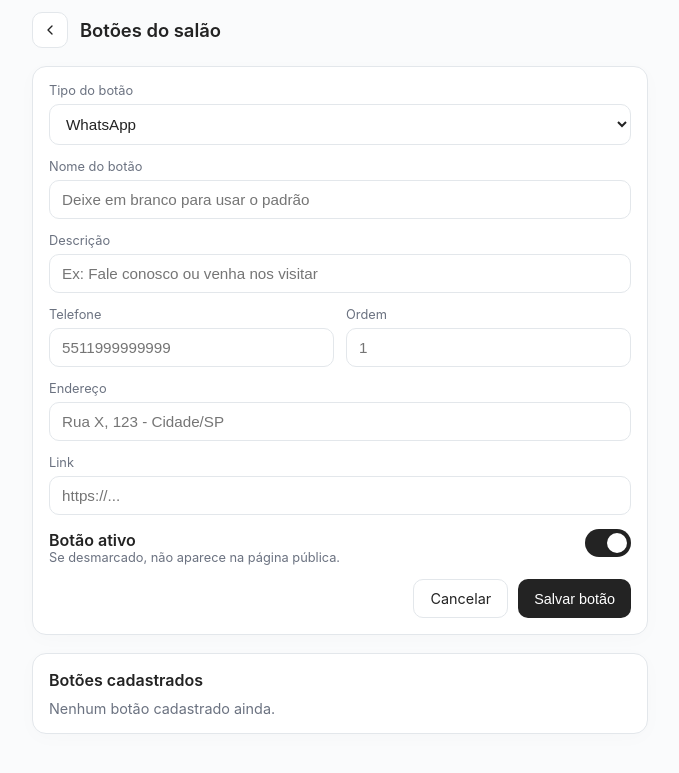
After one commit to Marcos-hub-book/booking_system, a Flask app: template app/templates/dashboard_botoes.html in a window 1280 px wide. The commit adds this page. Shown: the top 773 px of the page, without its empty margins (300-979 px from the left). Run offline with Flask 3, Linux system fonts and the light colour scheme; the template is opened without the code that fills it, so the values that code supplies are empty.

Commit message:
feat: add salon buttons

```diff
--- a/app/__init__.py
+++ b/app/__init__.py
@@ -36,6 +36,8 @@ def create_app():
     app.config['SQLALCHEMY_DATABASE_URI'] = db_url
     db.init_app(app)
     login_manager.init_app(app)
+    with app.app_context():
+        db.create_all()
     migrate = Migrate(app, db)
 
     from .routes import main as main_blueprint
--- a/app/routes.py
+++ b/app/routes.py
@@ -1,7 +1,7 @@
 from flask import render_template, redirect, url_for, flash, request, Blueprint, abort, session, jsonify, g, current_app, make_response, send_from_directory
 from flask_login import login_user, logout_user, login_required, current_user
 from . import db, login_manager
-from .models import User, Professional, Service, Appointment, Customer, ProfessionalSchedule, Location, LocationSchedule, service_professional, service_location, Notification
+from .models import User, Professional, Service, Appointment, Customer, ProfessionalSchedule, Location, LocationSchedule, SalonButton, service_professional, service_location, Notification
 from .models import Location
 from datetime import date, datetime, timedelta, timezone
 from sqlalchemy import func, or_, and_
@@ -1800,6 +1800,77 @@ def services_list():
     services = Service.query.options(joinedload(Service.professionals), joinedload(Service.locations)).filter_by(admin_id=current_user.id).all()
     return render_template('services_list.html', services=services)
 
+@main.route('/dashboard/botoes', methods=['GET', 'POST'])
+@login_required
+def dashboard_botoes():
+    if current_user.role != 'admin':
+        abort(403)
+    buttons = SalonButton.query.filter_by(admin_id=current_user.id).order_by(SalonButton.sort_order.asc(), SalonButton.id.asc()).all()
+    if request.method == 'POST':
+        button_type = (request.form.get('button_type') or '').strip()
+        valid_types = {'whatsapp', 'location', 'ebook', 'social'}
+        if button_type not in valid_types:
+            flash('Tipo de botão inválido.', 'danger')
+            return redirect(url_for('main.dashboard_botoes'))
+
+        title = (request.form.get('title') or SalonButton.preset_title(button_type)).strip() or SalonButton.preset_title(button_type)
+        description = (request.form.get('description') or '').strip()
+        is_active = request.form.get('is_active') == 'on'
+        phone = (request.form.get('phone') or '').strip()
+        address = (request.form.get('address') or '').strip()
+        url = (request.form.get('url') or '').strip()
+        sort_order = request.form.get('sort_order', type=int) or (len(buttons) + 1)
+
+        if button_type == 'whatsapp' and not phone:
+            flash('Informe o número de telefone para o botão de WhatsApp.', 'danger')
+            return redirect(url_for('main.dashboard_botoes'))
+        if button_type == 'location' and not address:
+            flash('Informe o endereço para o botão de localização.', 'danger')
+            return redirect(url_for('main.dashboard_botoes'))
+        if button_type in ('ebook', 'social') and not url:
+            flash('Informe o link do botão.', 'danger')
+            return redirect(url_for('main.dashboard_botoes'))
+
+        button = SalonButton(
+            admin_id=current_user.id,
+            button_type=button_type,
+            title=title,
+            description=description,
+            is_active=is_active,
+            sort_order=sort_order,
+            phone=phone,
+            address=address,
+            url=url,
+        )
+        db.session.add(button)
+        db.session.commit()
+        flash('Botão adicionado com sucesso.', 'success')
+        return redirect(url_for('main.dashboard_botoes'))
+
+    return render_template('dashboard_botoes.html', buttons=buttons)
+
+@main.route('/dashboard/botoes/<int:button_id>/toggle', methods=['POST'])
+@login_required
+def dashboard_botoes_toggle(button_id):
+    if current_user.role != 'admin':
+        abort(403)
+    button = SalonButton.query.filter_by(id=button_id, admin_id=current_user.id).first_or_404()
+    button.is_active = not button.is_active
+    db.session.commit()
+    flash('Status do botão atualizado.', 'success')
+    return redirect(url_for('main.dashboard_botoes'))
+
+@main.route('/dashboard/botoes/<int:button_id>/delete', methods=['POST'])
+@login_required
+def dashboard_botoes_delete(button_id):
+    if current_user.role != 'admin':
+        abort(403)
+    button = SalonButton.query.filter_by(id=button_id, admin_id=current_user.id).first_or_404()
+    db.session.delete(button)
+    db.session.commit()
+    flash('Botão removido.', 'success')
+    return redirect(url_for('main.dashboard_botoes'))
+
 # Rota para editar serviço
 @main.route('/services/<int:service_id>/edit', methods=['GET', 'POST'])
 @login_required
@@ -2336,7 +2407,8 @@ def salao_home(salao_slug):
     admin = User.query.filter_by(username=salao_slug, role='admin').first_or_404()
     if not _public_link_allowed(admin):
         abort(404)
-    return render_template('salao_home.html', admin=admin)
+    salon_buttons = SalonButton.query.filter_by(admin_id=admin.id, is_active=True).order_by(SalonButton.sort_order.asc(), SalonButton.id.asc()).all()
+    return render_template('salao_home.html', admin=admin, salon_buttons=salon_buttons)
 
 
 @main.route('/<salao_slug>/opcoes')
--- /dev/null
+++ b/app/templates/dashboard_botoes.html
@@ -0,0 +1,146 @@
+{% extends "base.html" %}
+{% block content %}
+<style>
+  .dbb-wrap { width: 100%; max-width: 640px; margin: 0 auto; padding: 0 12px 32px; display: flex; flex-direction: column; gap: 18px; }
+  .dbb-header { display: flex; align-items: center; gap: 12px; }
+  .dbb-back { display: inline-flex; align-items: center; justify-content: center; width: 36px; height: 36px; border: 1px solid #e3e7eb; border-radius: 10px; background: #fff; text-decoration: none; }
+  .dbb-title { margin: 0; font-size: 1.15rem; font-weight: 600; color: #232323; }
+  .dbb-card { background: #fff; border: 1px solid #e3e7eb; border-radius: 14px; box-shadow: 0 4px 20px rgba(15, 23, 42, 0.02); padding: 16px; }
+  .dbb-form { display: flex; flex-direction: column; gap: 14px; }
+  .field-label { display: block; margin-bottom: 6px; font-size: 0.8rem; color: #6b7280; }
+  .text-input, .select-input { width: 100%; box-sizing: border-box; padding: 10px 12px; border: 1px solid #e3e7eb; border-radius: 10px; font-size: 0.95rem; background: #fff; color: #232323; }
+  .text-input:focus, .select-input:focus { outline: none; border-color: #9ca3af; }
+  .dbb-toggle-row { display: flex; align-items: center; justify-content: space-between; gap: 12px; }
+  .switch { position: relative; width: 46px; height: 28px; }
+  .switch input { opacity: 0; width: 0; height: 0; }
+  .switch-slider { position: absolute; inset: 0; background: #d1d5db; border-radius: 999px; transition: 0.2s; }
+  .switch-slider:before { content: ""; position: absolute; width: 20px; height: 20px; left: 4px; top: 4px; background: white; border-radius: 50%; box-shadow: 0 1px 3px rgba(0,0,0,0.2); transition: 0.2s; }
+  .switch input:checked + .switch-slider { background: #232323; }
+  .switch input:checked + .switch-slider:before { transform: translateX(18px); }
+  .btn-save { background: #232323; color: #fff; border: none; border-radius: 10px; padding: 10px 16px; font-size: 0.9rem; cursor: pointer; }
+  .btn-cancel { background: #fff; color: #232323; border: 1px solid #e3e7eb; border-radius: 10px; padding: 10px 16px; font-size: 0.9rem; text-decoration: none; display: inline-flex; align-items: center; justify-content: center; }
+  .list { display: flex; flex-direction: column; gap: 10px; }
+  .item { background: #fff; border: 1px solid #e3e7eb; border-radius: 12px; padding: 14px; display: flex; flex-direction: column; gap: 8px; }
+  .item-top { display: flex; align-items: center; justify-content: space-between; gap: 12px; }
+  .pill { display: inline-flex; align-items: center; padding: 5px 9px; border-radius: 999px; font-size: 0.72rem; font-weight: 700; letter-spacing: 0.04em; background: #f3f4f6; color: #374151; text-transform: uppercase; }
+  .pill.active { background: #e7f7ed; color: #166534; }
+  .meta { font-size: 0.8rem; color: #6b7280; }
+  .item-actions { display: flex; align-items: center; gap: 8px; }
+  .mini-btn { border: 1px solid #e3e7eb; border-radius: 8px; background: #fff; padding: 8px 10px; text-decoration: none; color: #232323; font-size: 0.8rem; cursor: pointer; }
+  .mini-btn.danger { color: #991b1b; }
+  .empty-state { color: #6b7280; font-size: 0.9rem; }
+  .inline-grid { display: grid; grid-template-columns: 1fr 1fr; gap: 12px; }
+</style>
+
+<div class="dbb-wrap">
+  <div class="dbb-header">
+    <a href="{{ url_for('main.dashboard') }}" class="dbb-back" aria-label="Voltar ao dashboard">
+      <svg xmlns="http://www.w3.org/2000/svg" width="16" height="16" fill="none" stroke="#232323" stroke-width="2" stroke-linecap="round" stroke-linejoin="round" viewBox="0 0 24 24"><path d="M15 18l-6-6 6-6"/></svg>
+    </a>
+    <h2 class="dbb-title">Botões do salão</h2>
+  </div>
+
+  <div class="dbb-card">
+    <form method="POST" class="dbb-form">
+      <div>
+        <label class="field-label">Tipo do botão</label>
+        <select name="button_type" class="select-input" required>
+          <option value="whatsapp">WhatsApp</option>
+          <option value="location">Localização</option>
+          <option value="ebook">Ebook</option>
+          <option value="social">Redes sociais</option>
+        </select>
+      </div>
+
+      <div>
+        <label class="field-label">Nome do botão</label>
+        <input type="text" name="title" class="text-input" placeholder="Deixe em branco para usar o padrão">
+      </div>
+
+      <div>
+        <label class="field-label">Descrição</label>
+        <input type="text" name="description" class="text-input" placeholder="Ex: Fale conosco ou venha nos visitar">
+      </div>
+
+      <div class="inline-grid">
+        <div>
+          <label class="field-label">Telefone</label>
+          <input type="text" name="phone" class="text-input" placeholder="5511999999999">
+        </div>
+        <div>
+          <label class="field-label">Ordem</label>
+          <input type="number" name="sort_order" class="text-input" min="1" placeholder="1">
+        </div>
+      </div>
+
+      <div>
+        <label class="field-label">Endereço</label>
+        <input type="text" name="address" class="text-input" placeholder="Rua X, 123 - Cidade/SP">
+      </div>
+
+      <div>
+        <label class="field-label">Link</label>
+        <input type="url" name="url" class="text-input" placeholder="https://...">
+      </div>
+
+      <div class="dbb-toggle-row">
+        <div>
+          <div style="font-weight: 600; color: #232323;">Botão ativo</div>
+          <div class="meta">Se desmarcado, não aparece na página pública.</div>
+        </div>
+        <label class="switch">
+          <input type="checkbox" name="is_active" checked>
+          <span class="switch-slider"></span>
+        </label>
+      </div>
+
+      <div style="display:flex;justify-content:flex-end;gap:10px;">
+        <a href="{{ url_for('main.dashboard') }}" class="btn-cancel">Cancelar</a>
+        <button type="submit" class="btn-save">Salvar botão</button>
+      </div>
+    </form>
+  </div>
+
+  <div class="dbb-card">
+    <div style="font-weight: 600; color: #232323; margin-bottom: 10px;">Botões cadastrados</div>
+    {% if buttons %}
+      <div class="list">
+        {% for button in buttons %}
+          <div class="item">
+            <div class="item-top">
+              <div style="display:flex;align-items:center;gap:8px;flex-wrap:wrap;">
+                <span class="pill {% if button.is_active %}active{% endif %}">{{ 'Ativo' if button.is_active else 'Inativo' }}</span>
+                <strong>{{ button.title or button.preset_title(button.button_type) }}</strong>
+              </div>
+              <span class="pill">{{ button.button_type }}</span>
+            </div>
+
+            {% if button.description %}
+              <div class="meta">{{ button.description }}</div>
+            {% endif %}
+
+            {% if button.button_type == 'whatsapp' %}
+              <div class="meta">WhatsApp: {{ button.phone or 'Nenhum telefone informado' }}</div>
+            {% elif button.button_type == 'location' %}
+              <div class="meta">Endereço: {{ button.address or 'Nenhum endereço informado' }}</div>
+            {% elif button.button_type in ('ebook', 'social') %}
+              <div class="meta">Link: {{ button.url or 'Nenhum link informado' }}</div>
+            {% endif %}
+
+            <div class="item-actions">
+              <form method="POST" action="{{ url_for('main.dashboard_botoes_toggle', button_id=button.id) }}" style="display:inline;">
+                <button type="submit" class="mini-btn">{{ 'Desativar' if button.is_active else 'Ativar' }}</button>
+              </form>
+              <form method="POST" action="{{ url_for('main.dashboard_botoes_delete', button_id=button.id) }}" style="display:inline;" onsubmit="return confirm('Remover este botão?');">
+                <button type="submit" class="mini-btn danger">Excluir</button>
+              </form>
+            </div>
+          </div>
+        {% endfor %}
+      </div>
+    {% else %}
+      <div class="empty-state">Nenhum botão cadastrado ainda.</div>
+    {% endif %}
+  </div>
+</div>
+{% endblock %}
```
Also changed, not shown: app/models.py (+49 -0 lines), app/templates/dashboard_agenda.html (+10 -0 lines), app/templates/salao_home.html (+33 -1 lines), migrations/versions/c8f9d0e1a2b3_add_salon_buttons.py (added, +40 -0 lines), tests/test_salon_buttons.py (added, +48 -0 lines), 1 other file.
